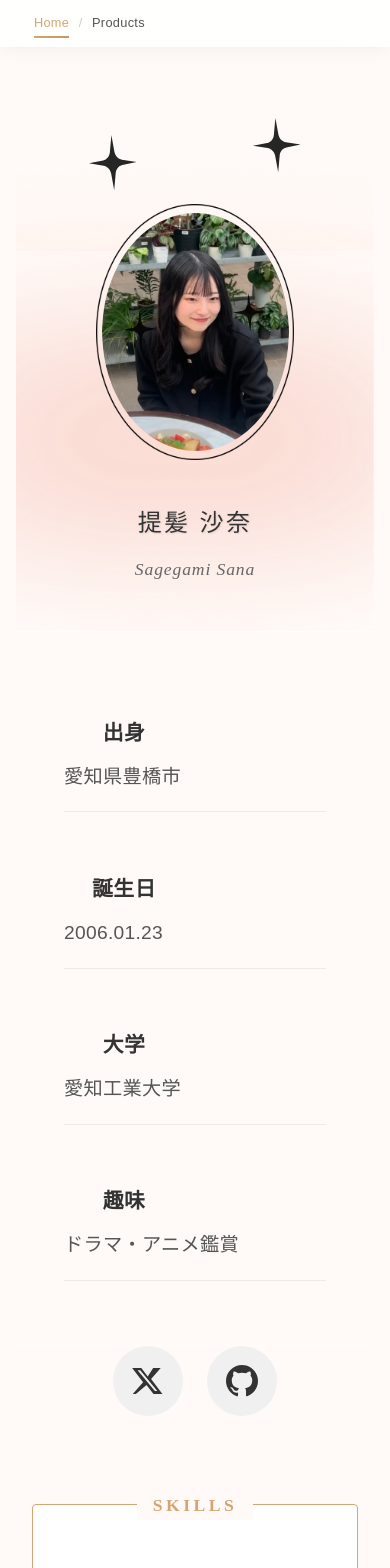
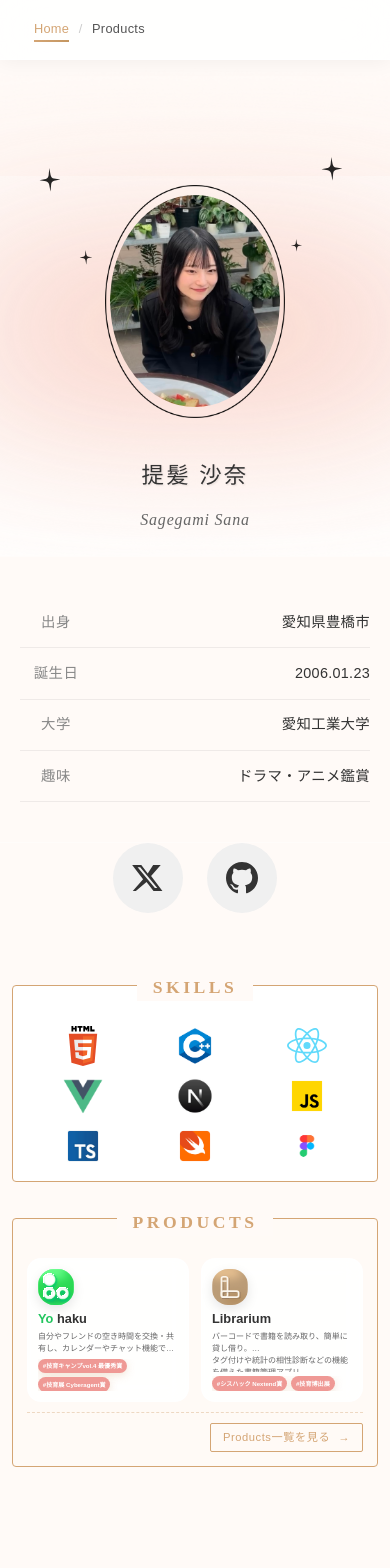
Before and after one commit to sana-sagegami/Portfolio-v2, a Next.js app in the folder bysana/: page / in a window 390 px wide. Shown: the top 1568 px of the page. After the commit the page ends 1479 px from the top, so only its background shows below. Built offline with nearby package versions, Linux system fonts and the light colour scheme; a web font is replaced by a local one.

Commit message:
feat: update styles for improved responsiveness and layout adjustments across multiple components

```diff
--- a/bysana/src/app/home/HomePage.module.scss
+++ b/bysana/src/app/home/HomePage.module.scss
@@ -8,7 +8,6 @@
   background: #fffaf7;
   text-align: center;
   overflow: hidden;
-  border-bottom: 1px solid #333;
 }
 
 .decorativeStars {
@@ -158,28 +157,43 @@
   }
 
   .productsPreviewSection {
-    padding: 2rem 0 1.5rem;
+    padding: 1rem 0.75rem 1rem;
   }
 
   .productsPreviewFrame {
-    padding: 0 1.25rem 1.5rem;
+    padding: 0 1.25rem 1rem;
+  }
+
+  .productsFrameHeader {
+    margin-bottom: 0.75rem;
+    top: -0.7rem;
+  }
+
+  .productsFrameFooter {
+    margin-top: 0.75rem;
+    padding-top: 0.75rem;
   }
 
   .productsPreviewGrid {
-    gap: 1rem;
+    gap: 0.75rem;
+  }
+
+  .ProductsBtn {
+    font-size: 0.75rem;
+    padding: 0.35rem 0.875rem;
   }
 }
 
 @media (max-width: 640px) {
   .productsPreviewGrid {
-    grid-template-columns: 1fr;
-    gap: 1rem;
+    grid-template-columns: repeat(2, 1fr);
+    gap: 0.75rem;
   }
 }
 
 @media (max-width: 480px) {
   .aboutSection {
-    padding: 3rem 1rem;
+    padding: 0;
   }
 
   .aboutTitle {
@@ -188,14 +202,25 @@
   }
 
   .productsPreviewSection {
-    padding: 1.5rem 0 1rem;
+    padding: 0.75rem 0.75rem 0.75rem;
   }
 
   .productsPreviewFrame {
-    padding: 0 1rem 1.25rem;
+    padding: 0 0.875rem 0.875rem;
+  }
+
+  .productsFrameHeader {
+    margin-bottom: 0.625rem;
+  }
+
+  .productsFrameFooter {
+    margin-top: 0.625rem;
+    padding-top: 0.625rem;
   }
 
   .ProductsBtn {
-    min-height: 44px;
+    font-size: 0.7rem;
+    padding: 0.3rem 0.75rem;
+    min-height: unset;
   }
 }
--- a/bysana/src/app/home/details/Details.module.scss
+++ b/bysana/src/app/home/details/Details.module.scss
@@ -40,18 +40,54 @@
 }
 
 @media (max-width: 768px) {
+  .detailsSection {
+    padding: 3rem 1.5rem;
+  }
+
   .detailsGrid {
-    padding: 0 1rem;
+    padding: 0;
+    gap: 0;
   }
 
   .detailItem {
-    flex-direction: column;
-    align-items: flex-start;
-    gap: 0.8rem;
-    padding: 1.2rem 0;
+    flex-direction: row;
+    align-items: center;
+    justify-content: space-between;
+    padding: 1rem 0;
+    gap: 1rem;
+  }
+
+  .detailLabel {
+    font-size: 1rem;
+    min-width: 80px;
+    flex-shrink: 0;
   }
 
   .detailValue {
-    text-align: left;
+    font-size: 0.95rem;
+    text-align: right;
   }
 }
+
+@media (max-width: 480px) {
+  .detailsSection {
+    padding: 2.5rem 1.25rem;
+  }
+
+  .detailItem {
+    padding: 0.85rem 0;
+  }
+
+  .detailLabel {
+    font-size: 0.9rem;
+    min-width: 72px;
+    color: #888;
+    font-weight: 500;
+  }
+
+  .detailValue {
+    font-size: 0.9rem;
+    font-weight: 500;
+    color: #333;
+  }
+}
--- a/bysana/src/app/home/skills/Skills.module.scss
+++ b/bysana/src/app/home/skills/Skills.module.scss
@@ -55,40 +55,53 @@
 
 @media (max-width: 768px) {
   .skillsSection {
-    padding: 1.5rem 1.5rem 2.5rem;
+    padding: 0.75rem 1.25rem 0.75rem;
   }
 
   .skillsFrame {
-    padding: 0 1.25rem 1.5rem;
+    padding: 0 1rem 0.75rem;
+  }
+
+  .skillsFrameHeader {
+    margin-bottom: 0.75rem;
   }
 
   .skillsGrid {
     grid-template-columns: repeat(4, 1fr);
-    gap: 0.5rem;
+    gap: 0.25rem;
+  }
+
+  .skillItem {
+    aspect-ratio: unset;
+    padding: 1.5rem;
   }
 
   .skillIcon {
-    width: 64px;
-    height: 64px;
+    width: 48px;
+    height: 48px;
   }
 }
 
 @media (max-width: 480px) {
   .skillsSection {
-    padding: 1.5rem 1rem 2rem;
+    padding: 0.5rem 0.75rem 1.5rem;
   }
 
-  .skillsFrame {
-    padding: 0 1rem 1.25rem;
+  .skillsFrameHeader {
+    margin-bottom: 0.5rem;
   }
 
   .skillsGrid {
     grid-template-columns: repeat(3, 1fr);
-    gap: 0.5rem;
+  }
+
+  .skillItem {
+    aspect-ratio: unset;
+    padding: 0.2rem;
   }
 
   .skillIcon {
-    width: 56px;
-    height: 56px;
+    width: 40px;
+    height: 40px;
   }
 }
--- a/bysana/src/app/home/top/Top.module.scss
+++ b/bysana/src/app/home/top/Top.module.scss
@@ -125,8 +125,8 @@
 
 .profileTopBackground {
   position: absolute;
-  top: 15;
-  right: 0;
+  top: 0;
+  left: -5%;
   width: 110%;
   height: 100%;
   transform: rotate(-180deg);
@@ -254,11 +254,37 @@
     width: 260px;
     height: 320px;
   }
+
+  .decorativeStars .star {
+    &.star1 {
+      width: 32px;
+      height: 38px;
+      top: 30%;
+    }
+
+    &.star2 {
+      width: 32px;
+      height: 38px;
+      top: 28%;
+    }
+
+    &.star3 {
+      width: 22px;
+      height: 19px;
+      top: 62%;
+    }
+
+    &.star4 {
+      width: 22px;
+      height: 19px;
+      top: 60%;
+    }
+  }
 }
 
 @media (max-width: 480px) {
   .topSection {
-    padding: 3rem 1rem;
+    padding: 8rem 0 1.5rem;
   }
 
   .aboutTitle {
@@ -271,15 +297,46 @@
   }
 
   .profileImageWrapper {
-    width: 220px;
-    height: 280px;
+    width: 200px;
+    height: 250px;
+    margin-top: 3rem;
   }
 
   .profileNameJp {
-    font-size: 1.5rem;
+    font-size: 1.4rem;
   }
 
   .profileNameEn {
-    font-size: 1.1rem;
+    font-size: 1rem;
+  }
+
+  .decorativeStars .star {
+    &.star1 {
+      width: 22px;
+      height: 26px;
+      top: 30%;
+      left: 10%;
+    }
+
+    &.star2 {
+      width: 22px;
+      height: 26px;
+      top: 28%;
+      right: 12%;
+    }
+
+    &.star3 {
+      width: 16px;
+      height: 15px;
+      top: 45%;
+      left: 20%;
+    }
+
+    &.star4 {
+      width: 15px;
+      height: 13px;
+      top: 43%;
+      right: 22%;
+    }
   }
 }
--- a/bysana/src/app/products/[id]/ProductDetailClient.tsx
+++ b/bysana/src/app/products/[id]/ProductDetailClient.tsx
@@ -2,19 +2,22 @@
 
 import { useRouter } from "next/navigation";
 import { ProductDetail } from "../components/ProductDetails";
-import { ProductDetailData } from "../types/domin/ProductDetailData";
+import { productDetailsData } from "../types/Data";
 
 export default function ProductDetailClient({
-  product,
+  productId,
 }: {
-  product: ProductDetailData;
+  productId: string;
 }) {
   const router = useRouter();
+  const product = productDetailsData[productId as keyof typeof productDetailsData];
 
   const handleBack = () => {
     router.push("/products");
     window.scrollTo({ top: 0, behavior: "smooth" });
   };
 
+  if (!product) return <div>Product not found</div>;
+
   return <ProductDetail product={product} onBack={handleBack} />;
 }
--- a/bysana/src/app/products/[id]/page.tsx
+++ b/bysana/src/app/products/[id]/page.tsx
@@ -7,10 +7,10 @@ export default async function ProductDetailPage({
   params: Promise<{ id: string }>;
 }) {
   const { id } = await params;
-  const product = productDetailsData[id as keyof typeof productDetailsData];
-  if (!product) {
+  const exists = id in productDetailsData;
+  if (!exists) {
     return <div>Product not found</div>;
   }
 
-  return <ProductDetailClient product={product} />;
+  return <ProductDetailClient productId={id} />;
 }
--- a/bysana/src/app/products/components/ProductCard.module.scss
+++ b/bysana/src/app/products/components/ProductCard.module.scss
@@ -141,34 +141,98 @@
 // Responsive
 @media (max-width: 768px) {
   .productCard {
-    padding: 1.5rem;
+    padding: 0.75rem;
+    gap: 0.5rem;
+    min-width: 0;
+    overflow: hidden;
+  }
+
+  .productContent {
+    gap: 0.3rem;
+  }
+
+  .productAwards {
+    margin: 0.1rem 0 0 0;
+  }
+
+  .productIcon img {
+    width: 44px;
+    height: 44px;
+  }
+
+  .productIconPlaceholder {
+    width: 44px;
+    height: 44px;
   }
 
   .productTitle {
-    font-size: 1.25rem;
+    font-size: 0.88rem;
   }
 
   .productDescription {
-    font-size: 0.9rem;
+    font-size: 0.72rem;
+    line-height: 1.5;
+    display: -webkit-box;
+    -webkit-line-clamp: 3;
+    line-clamp: 3;
+    -webkit-box-orient: vertical;
+    overflow: hidden;
+  }
+
+  .awardBadge {
+    white-space: nowrap;
+    font-size: 0.52rem;
+    padding: 0.18rem 0.35rem;
+    border-radius: 0.6rem;
+  }
+
+  .productAwards {
+    gap: 0.25rem;
+    min-height: unset;
+    overflow: hidden;
+    max-height: 2rem;
   }
 }
 
 @media (max-width: 480px) {
   .productCard {
-    padding: 1.25rem;
+    padding: 0.625rem;
+    gap: 0.4rem;
+    border-radius: 0.875rem;
+  }
+
+  .productContent {
+    gap: 0.2rem;
+  }
+
+  .productAwards {
+    margin: 0.05rem 0 0 0;
+  }
+
+  .productIcon img {
+    width: 36px;
+    height: 36px;
+  }
+
+  .productIconPlaceholder {
+    width: 36px;
+    height: 36px;
+    font-size: 1rem;
   }
 
   .productTitle {
-    font-size: 1.15rem;
+    font-size: 0.8rem;
   }
 
-  .productLinks {
-    flex-direction: column;
-    gap: 1rem;
-    align-items: stretch;
+  .productDescription {
+    font-size: 0.5rem;
+    -webkit-line-clamp: 2;
+    line-clamp: 2;
   }
 
-  .detailButton {
-    width: 100%;
+  .awardBadge {
+    font-size: 0.38rem;
+    padding: 0.15rem 0.3rem;
+    border-radius: 0.5rem;
   }
 }
--- a/bysana/src/app/products/components/ProductsPage.module.scss
+++ b/bysana/src/app/products/components/ProductsPage.module.scss
@@ -1,8 +1,8 @@
 .productsMain {
-  margin-top: 100px;
+  margin-top: 50px;
   min-height: 100vh;
   background: #fffaf7;
-  padding: 5rem 2rem;
+  padding: 5rem 2rem 2rem;
 }
 
 .productsTitle {
@@ -72,27 +72,9 @@
 
 // Responsive
 @media (max-width: 768px) {
-  .productsTitle {
-    font-size: 2.5rem;
-  }
-
-  .productsGrid {
-    grid-template-columns: 1fr;
-    gap: 1.5rem;
-  }
-
-  .productCard {
-    padding: 2rem;
-  }
-
-  .productName {
-    font-size: 1.8rem;
-  }
-}
-
-@media (max-width: 480px) {
   .productsMain {
-    padding: 3rem 1rem;
+    padding: 3rem 1rem 1.5rem;
+    overflow-x: hidden;
   }
 
   .productsTitle {
@@ -100,11 +82,71 @@
     margin-bottom: 2rem;
   }
 
+  .productsGrid {
+    width: 100%;
+    grid-template-columns: repeat(2, 1fr);
+    grid-auto-rows: 200px;
+    gap: 0.75rem;
+  }
+
   .productCard {
-    padding: 1.5rem;
+    padding: 1rem;
+    border-radius: 1.25rem;
+    min-width: 0;
+    word-break: break-word;
   }
 
   .productName {
-    font-size: 1.5rem;
+    font-size: 1.1rem;
+    margin-bottom: 0.5rem;
+  }
+
+  .productAward {
+    font-size: 0.72rem;
+    padding: 0.3rem 0.7rem;
+    margin-bottom: 0.6rem;
+    white-space: nowrap;
+    overflow: hidden;
+    text-overflow: ellipsis;
+    max-width: 100%;
+  }
+
+  .productDescription {
+    font-size: 0.8rem;
+    line-height: 1.6;
   }
 }
+
+@media (max-width: 480px) {
+  .productsMain {
+    padding: 2.5rem 0.75rem 1.5rem;
+  }
+
+  .productsTitle {
+    font-size: 1.6rem;
+    margin-bottom: 1.5rem;
+  }
+
+  .productsGrid {
+    grid-auto-rows: 155px;
+    gap: 0.5rem;
+  }
+
+  .productCard {
+    padding: 0.75rem;
+    border-radius: 1rem;
+  }
+
+  .productName {
+    font-size: 0.95rem;
+  }
+
+  .productAward {
+    font-size: 0.65rem;
+    padding: 0.25rem 0.6rem;
+  }
+
+  .productDescription {
+    font-size: 0.75rem;
+  }
+}
--- a/bysana/src/components/navbar/Navbar.module.scss
+++ b/bysana/src/components/navbar/Navbar.module.scss
@@ -74,7 +74,7 @@
 
 @media (max-width: 768px) {
   .navbar {
-    padding: 0.8rem 1rem;
+    padding: 1.2rem 1rem;
   }
 
   .navLinks {
@@ -84,6 +84,10 @@
   .navLink {
     font-size: 0.8rem;
     letter-spacing: 0.3px;
+
+    &::after {
+      bottom: -2px;
+    }
   }
 
   .navSeparator {
```
Also changed, not shown: bysana/src/app/products/components/ProductDetails.module.scss (+155 -5 lines), bysana/.claude/settings.local.json.
